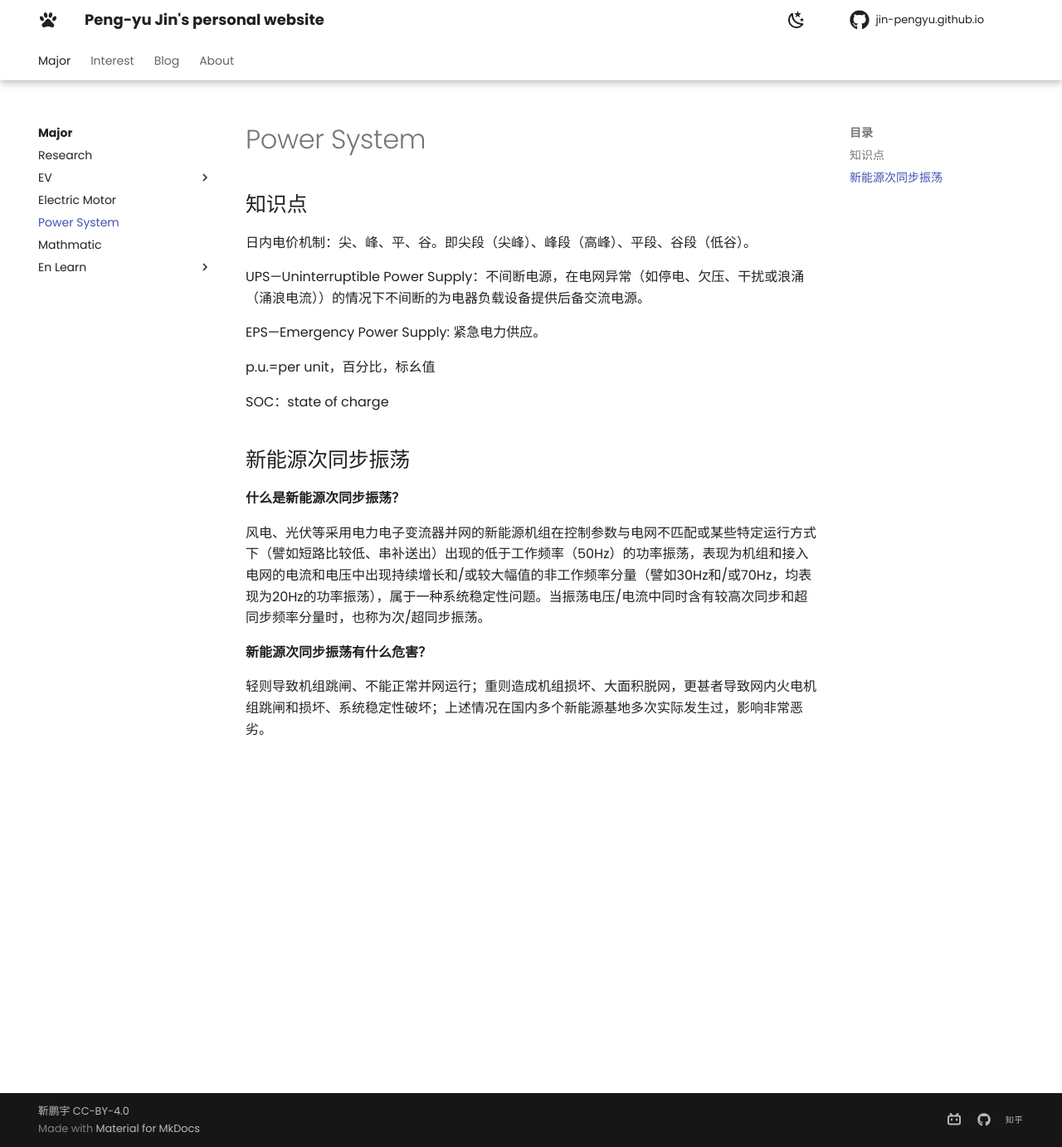
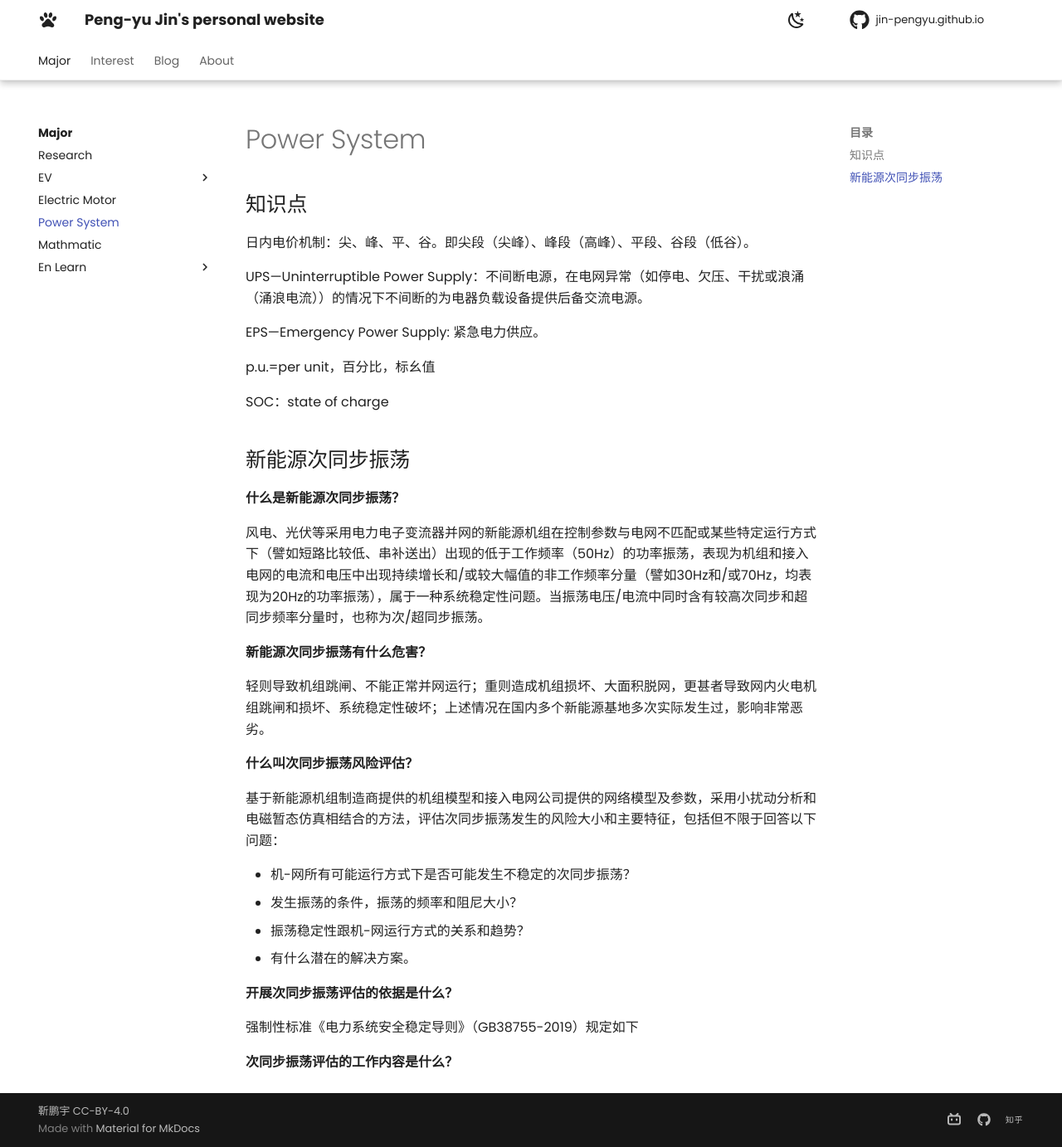
Before and after one commit to Pengyu-Jin/Pengyu-Jin.github.io, an MkDocs documentation site: the page built from docs/major/Power System/Power System.md, in a window 1280 px wide and 1383 px high. Shown: the whole window at 83% size. Built offline with MkDocs 1.6.1 and Material for MkDocs 9.7.7, drawn with Linux system fonts in a browser that asks for light colours; comment, search, counter and statistics services are not loaded.

Commit message:
style change 359

```diff
--- a/docs/major/Power System/Power System.md
+++ b/docs/major/Power System/Power System.md
@@ -18,3 +18,18 @@ SOC：state of charge
 **新能源次同步振荡有什么危害？**
 
 轻则导致机组跳闸、不能正常并网运行；重则造成机组损坏、大面积脱网，更甚者导致网内火电机组跳闸和损坏、系统稳定性破坏；上述情况在国内多个新能源基地多次实际发生过，影响非常恶劣。
+
+**什么叫次同步振荡风险评估？**
+
+基于新能源机组制造商提供的机组模型和接入电网公司提供的网络模型及参数，采用小扰动分析和电磁暂态仿真相结合的方法，评估次同步振荡发生的风险大小和主要特征，包括但不限于回答以下问题：
+
+- 机-网所有可能运行方式下是否可能发生不稳定的次同步振荡？
+- 发生振荡的条件，振荡的频率和阻尼大小？
+- 振荡稳定性跟机-网运行方式的关系和趋势？
+- 有什么潜在的解决方案。
+
+**开展次同步振荡评估的依据是什么？**
+
+强制性标准《电力系统安全稳定导则》（GB38755-2019）规定如下
+
+**次同步振荡评估的工作内容是什么？**
--- a/docs/mkdocs/css/unordered-list-symbols.css
+++ b/docs/mkdocs/css/unordered-list-symbols.css
@@ -13,13 +13,3 @@ article ul ul ul{
 article ul ul ul ul{
     list-style-type: disc !important
 }
-
-/* 移除日期底部的间距 */
-.md-content .md-blog .md-blog-meta .md-date {
-    margin-bottom: 0;
-}
-
-/* 移除阅读时间顶部的间距 */
-.md-content .md-blog .md-blog-meta .md-readtime {
-    margin-top: 0;
-}
--- a/mkdocs.yml
+++ b/mkdocs.yml
@@ -138,7 +138,7 @@ markdown_extensions:
 
 extra_css:
    - mkdocs/css/no-footer.css # 不使用底部的翻页
-   - mkdocs/css/unordered-list-symbols.css # multiplt unordered list symbols
+#   - mkdocs/css/unordered-list-symbols.css # multiplt unordered list symbols
 
 extra_javascript:
   # latex支持
```
Also changed, not shown: docs/blog/posts/1.md (+2 -0 lines), docs/blog/posts/2.md (+2 -0 lines).
